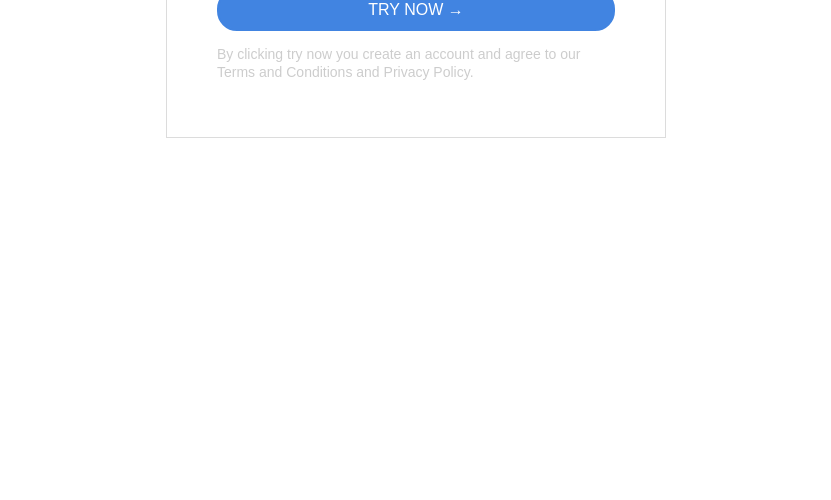
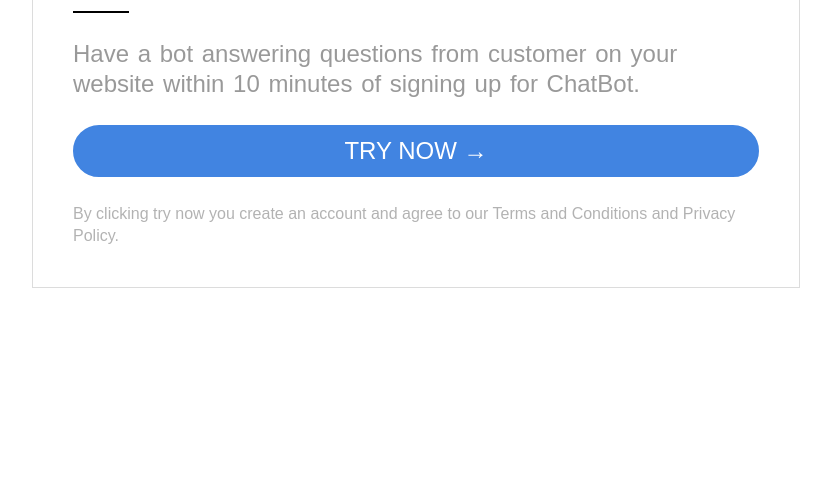
Before and after one commit to varrapavani/chatbot, a plain HTML site: page index.html in a window 1280 px wide. Shown: the part 300-800 px from the top of the page, without its empty margins (224-1055 px from the left). Drawn offline with Linux system fonts and the light colour scheme.

Commit message:
completed

```diff
--- a/index.html
+++ b/index.html
@@ -2,60 +2,69 @@
 <html lang="en">
   <head>
     <style>
-      #container {
-        margin: auto;
+      * {
+        margin: 0;
+        padding: 0;
+      }
+      section {
+        margin: 10% auto;
         font-family: sans-serif;
         box-sizing: border-box;
-        height: 430px;
-        width: 500px;
+        height: 10%;
+        width: 60%;
         border: 1px solid gainsboro;
-        padding: 50px;
+        padding: 40px;
+        font-weight: 100;
       }
-
+      section > * {
+        margin-bottom: 26px;
+      }
       h1 {
         font-weight: 300;
-        font-size: 38px;
-        margin: 0;
+        font-size: 50px;
         color: rgba(0, 0, 0, 0.6);
       }
-
-      #button {
+      a {
+        text-decoration: none;
+        font-size: 24px;
         border: 2px solid #4184e1;
-        border-radius: 20px;
+        border-radius: 30px;
         background-color: #4184e1;
         text-align: center;
-        padding: 10px 50px;
+        display: block;
+        padding: 10px;
         color: white;
+        text-transform: uppercase;
       }
       #line {
-        border: 2px solid black;
+        border: 1.2px solid black;
         height: 0px;
         width: 54px;
       }
       #desc {
-        line-height: 28px;
-        font-size: 20px;
-        font-weight: 100;
+        font-size: 24px;
+        line-height: 30px;
+        word-spacing: 2px;
         color: rgba(0, 0, 0, 0.4);
       }
-
       #tnc {
-        font-size: 14px;
-        line-height: 18px;
-        color: rgba(0, 0, 0, 0.2);
+        margin-bottom: 0;
+        font-size: 16px;
+        line-height: 22px;
+        color: rgba(0, 0, 0, 0.3);
       }
     </style>
     <title>CHAT BOT</title>
   </head>
   <body>
-    <section id="container">
+    <section>
       <h1>Build your first chatbot in 10 minutes!</h1>
-      <p id="line"></p>
+      <div id="line"></div>
       <p id="desc">
         Have a bot answering questions from customer on your website within 10
         minutes of signing up for ChatBot.
       </p>
-      <div id="button">TRY NOW &rightarrow;</div>
+      <a href="#">try now &rightarrow;</a>
       <p id="tnc">
         By clicking try now you create an account and agree to our Terms and
         Conditions and Privacy Policy.
```
